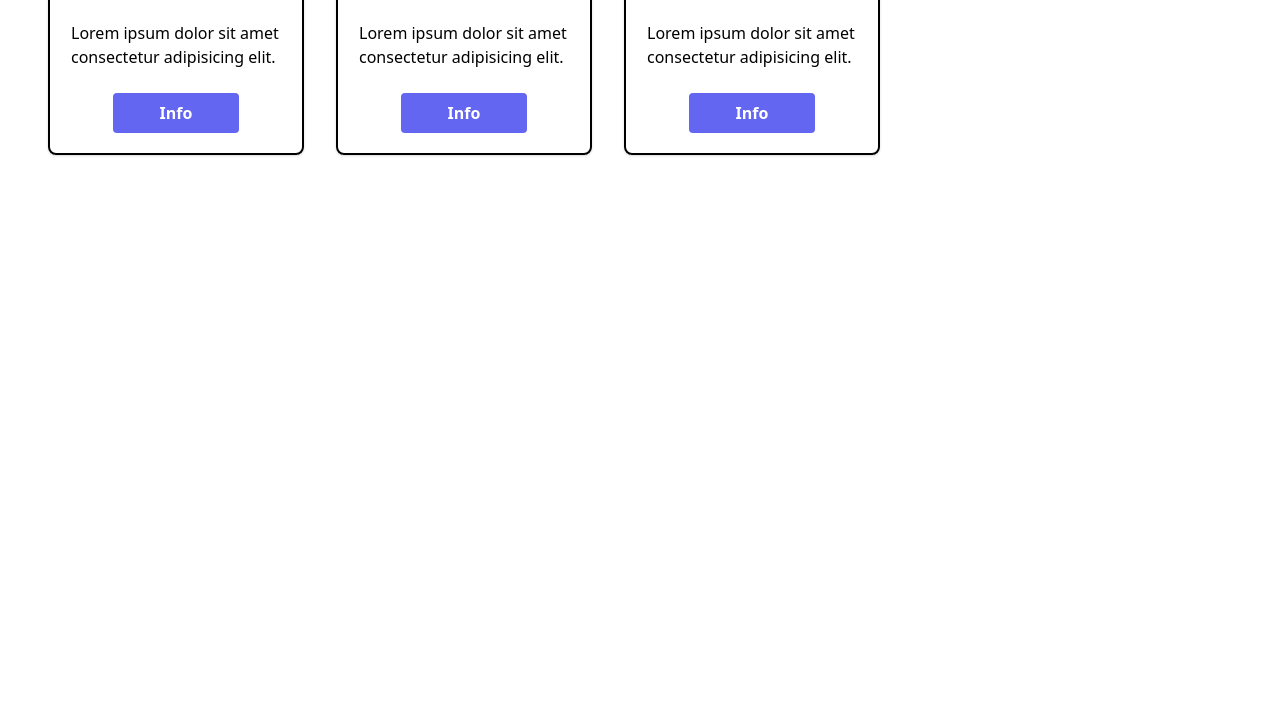
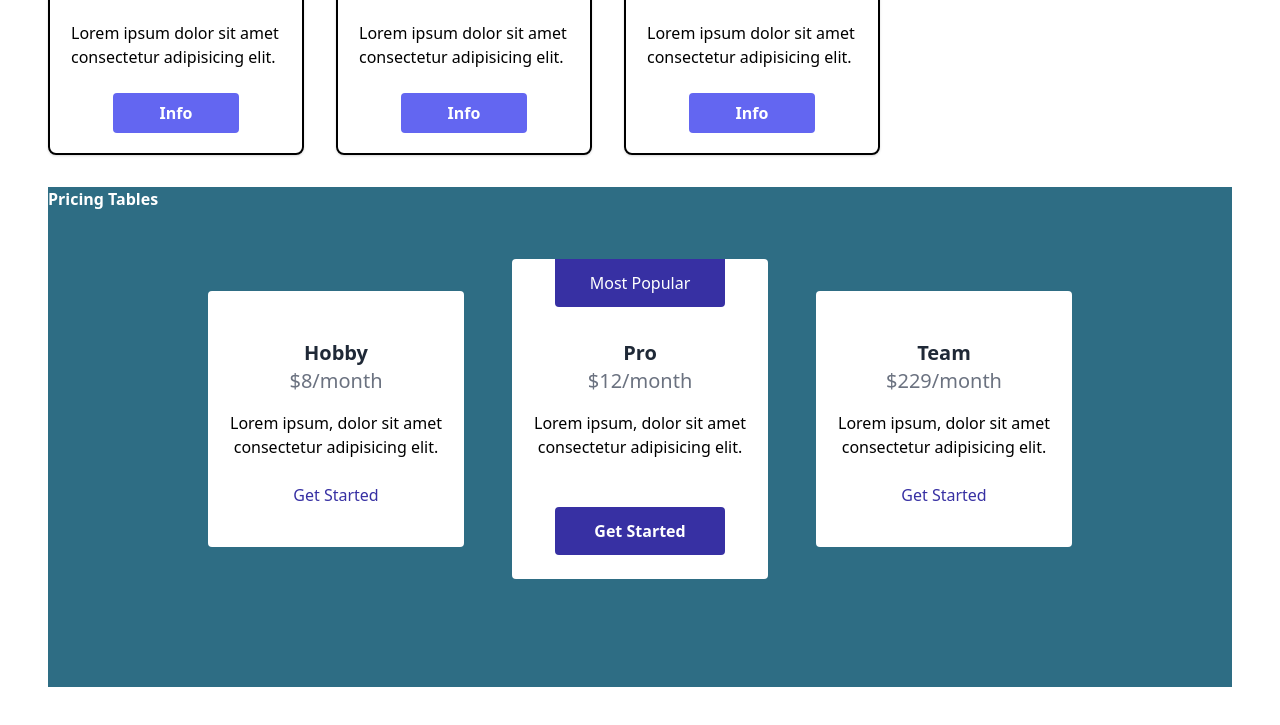
Before and after one commit to pgarberg/gh-pages-example, a plain HTML site: page index.html in a window 1280 px wide. Shown: the part 373-1098 px from the top of the page. Before the commit the page ends 800 px from the top, so only its background shows below. Drawn offline with nearby package versions, Linux system fonts and the light colour scheme.

Commit message:
Completed pricing table

```diff
--- a/index.html
+++ b/index.html
@@ -14,8 +14,8 @@
     <div class="p-12">
       <h1 class="text-indigo-700 text-4xl font-bold">Welcome to our pages.</h1>
       <div class="my-8"></div>
+
       <h4 class="font-bold">Content Cards</h4>
-
       <div class="flex w-full space-x-8">
         <div
           class="
@@ -158,6 +158,107 @@
           </div>
         </div>
       </div>
+      <div class="my-8"></div>
+      <div style="height: 500px; background-color: #2e6d84">
+        <h4 class="font-bold text-white">Pricing Tables</h4>
+        <div class="mt-12">
+          <div class="w-full flex justify-center">
+            <div class="flex h-full items-center">
+              <div
+                class="
+                  h-64
+                  bg-white
+                  rounded
+                  w-64
+                  flex flex-col
+                  items-center
+                  pt-12
+                "
+              >
+                <div class="text-gray-800 font-bold text-xl">Hobby</div>
+                <div class="text-gray-500 text-xl">$8/month</div>
+                <div class="text-center mt-4">
+                  Lorem ipsum, dolor sit amet consectetur adipisicing elit.
+                </div>
+                <div class="text-center mt-6 text-indigo-800 cursor-pointer">
+                  Get Started
+                </div>
+              </div>
+              <div
+                class="
+                  h-80
+                  bg-white
+                  rounded
+                  w-64
+                  mx-12
+                  flex flex-col
+                  items-center
+                "
+              >
+                <div
+                  class="
+                    w-2/3
+                    mx-auto
+                    bg-indigo-800
+                    text-white
+                    h-12
+                    flex
+                    justify-center
+                    items-center
+                    rounded-b
+                    mb-8
+                  "
+                >
+                  Most Popular
+                </div>
+                <div class="text-gray-800 font-bold text-xl">Pro</div>
+                <div class="text-gray-500 text-xl">$12/month</div>
+                <div class="text-center mt-4">
+                  Lorem ipsum, dolor sit amet consectetur adipisicing elit.
+                </div>
+                <div
+                  class="
+                    w-2/3
+                    mx-auto
+                    flex
+                    justify-center
+                    items-center
+                    bg-indigo-800
+                    mt-12
+                    text-white
+                    font-semibold
+                    rounded
+                    h-12
+                    cursor-pointer
+                  "
+                >
+                  Get Started
+                </div>
+              </div>
+              <div
+                class="
+                  h-64
+                  bg-white
+                  rounded
+                  w-64
+                  flex flex-col
+                  items-center
+                  pt-12
+                "
+              >
+                <div class="text-gray-800 font-bold text-xl">Team</div>
+                <div class="text-gray-500 text-xl">$229/month</div>
+                <div class="text-center mt-4">
+                  Lorem ipsum, dolor sit amet consectetur adipisicing elit.
+                </div>
+                <div class="text-center mt-6 text-indigo-800 cursor-pointer">
+                  Get Started
+                </div>
+              </div>
+            </div>
+          </div>
+        </div>
+      </div>
     </div>
   </body>
 </html>
```
